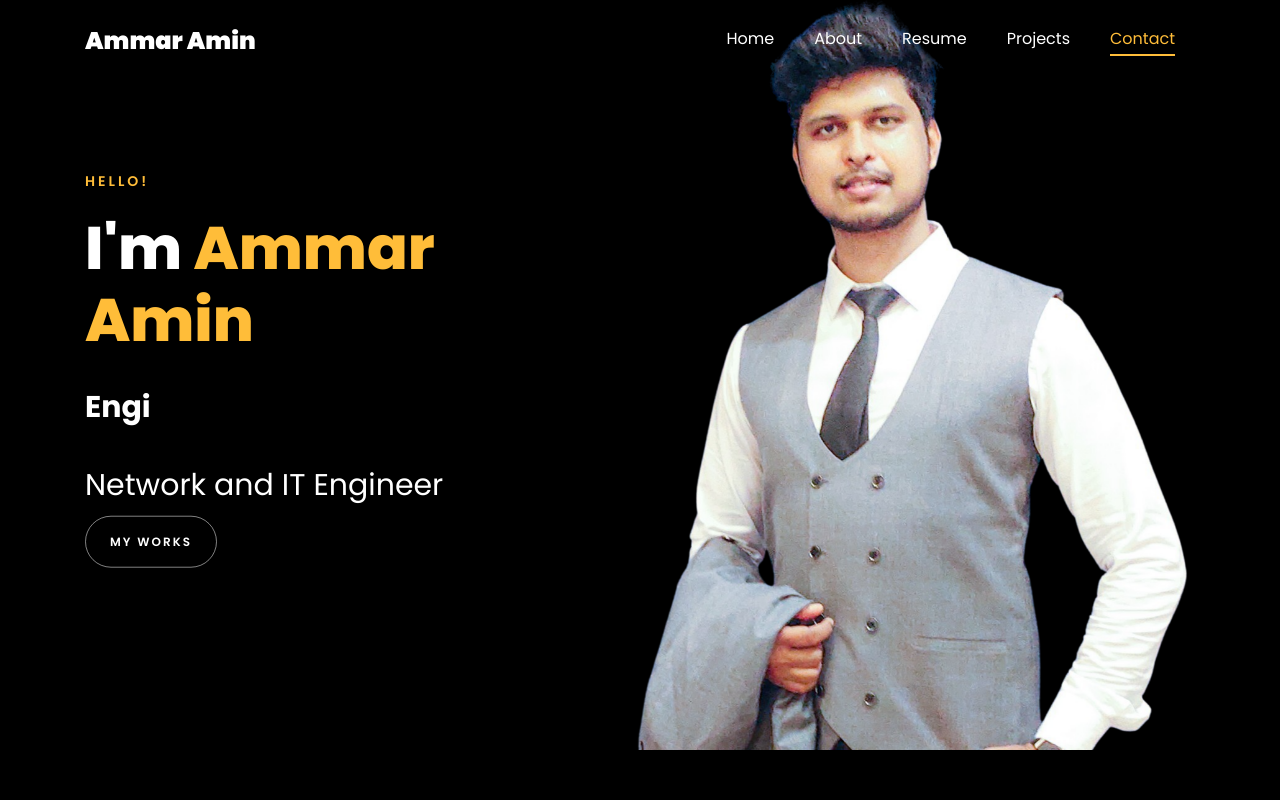
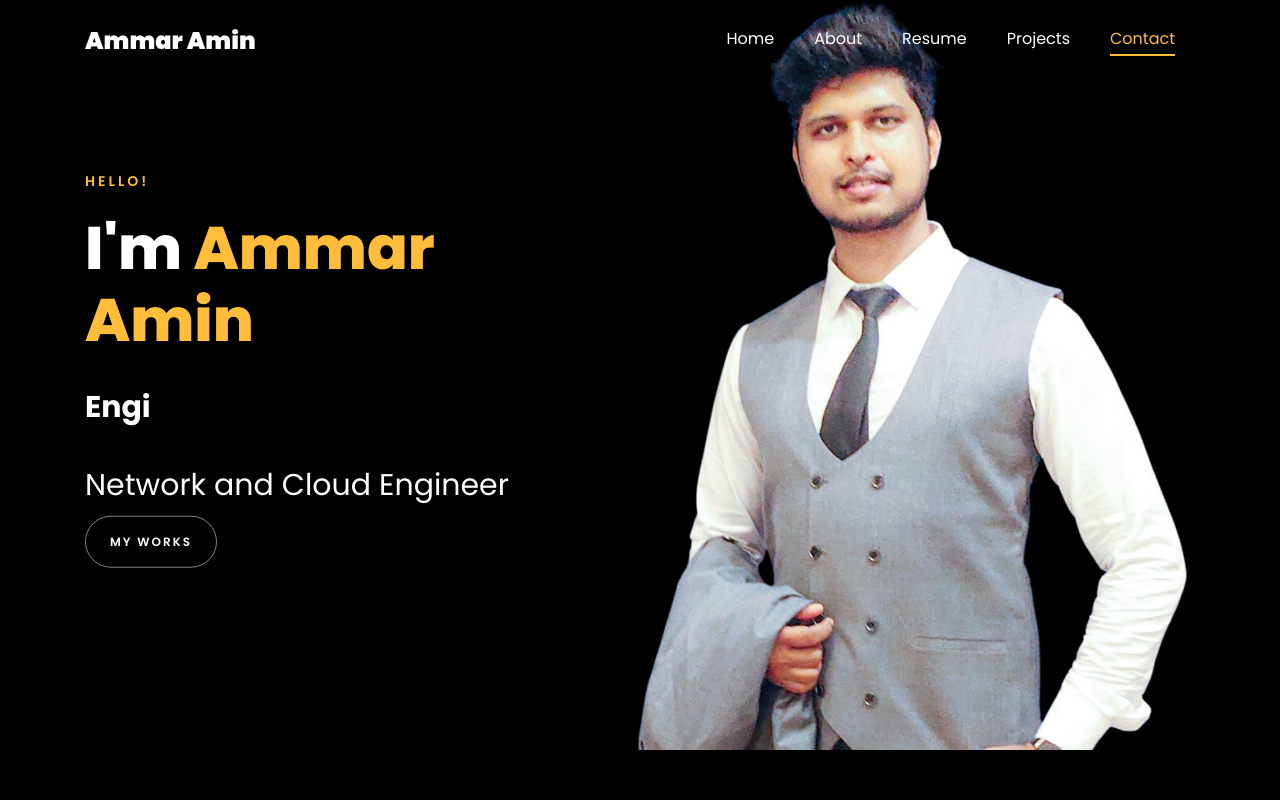
Before and after one commit to ammaramin763/ammaramin763.github.io, a plain HTML site: page index.html in a window 1280 px wide. Shown: the top 800 px of the page. Drawn offline with Linux system fonts and the light colour scheme; animation ran at ten frames a second; files whose address does not match are found by name.

Commit message:
Update index.html

```diff
--- a/index.html
+++ b/index.html
@@ -188,7 +188,7 @@
 
 						<br>
 						<br>
-			            <h2>Network and IT Engineer</h2>
+			            <h2>Network and Cloud Engineer</h2>
 						<!-- <h2 class="d-flex" style="margin-bottom: 0">With over 5 years of experience</h2> -->
 						<!-- <br> -->
 			            <!-- <p><a href="https://www.youtube.com/@RishabhMishraOfficial" class="btn btn-primary py-3 px-4">YouTube</a>  -->
```
